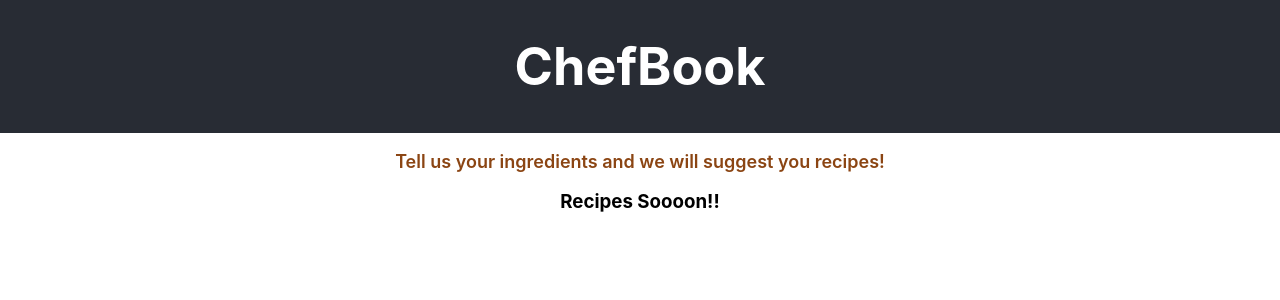
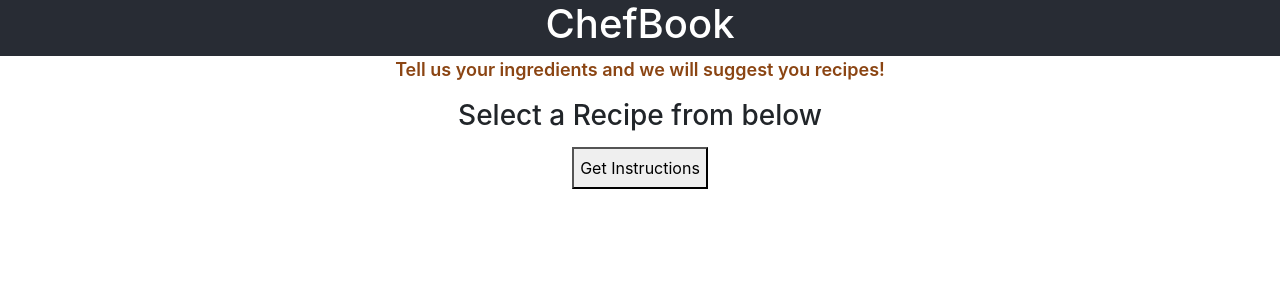
Before and after one commit to Lahari-5139/my-chef-book, a React (Create React App) app: page /recipe in a window 1280 px wide. Shown: the top 300 px of the page. Built offline with nearby package versions, Linux system fonts and the light colour scheme.

Commit message:
axios added

```diff
--- a/package.json
+++ b/package.json
@@ -6,6 +6,8 @@
     "@testing-library/jest-dom": "^5.11.10",
     "@testing-library/react": "^11.2.6",
     "@testing-library/user-event": "^12.8.3",
+    "axios": "^0.21.1",
+    "cors": "^2.8.5",
     "react": "^17.0.2",
     "react-dom": "^17.0.2",
     "react-router-dom": "^5.2.0",
--- a/src/App.js
+++ b/src/App.js
@@ -1,8 +1,11 @@
 import logo from './logo.svg';
 import './App.css';
+
+import 'bootstrap/dist/css/bootstrap.min.css';
+
 import HomeScreen from './components/HomeScreen';
 import RecipeScreen from './components/RecipeScreen';
-// import { HashRouter as Router, Route } from 'react-router-dom';
+import InstructionsScreen from './components/InstructionsScreen';
 import { BrowserRouter as Router, Route, Switch } from 'react-router-dom';
 
 function App() {
@@ -12,6 +15,7 @@ function App() {
       <div className="App">
         <Route exact path="/" component={HomeScreen} />
         <Route path="/recipe" component={RecipeScreen} />
+        <Route path="/instructions" component={InstructionsScreen} />
       </div>
       </Switch>
     </Router>
--- /dev/null
+++ b/src/components/InstructionsScreen.js
@@ -0,0 +1,21 @@
+import React, { Component } from "react";
+import '../App.css';
+import Recipes from './recipes';
+import {withRouter} from 'react-router-dom';
+
+class InstructionsScreen extends Component{
+    render(){
+        return (
+            <div className="App">
+              <header className="App-header">
+                <h1>ChefBook</h1>
+              </header>
+              <p className="para">Tell us your ingredients and we will suggest you recipes!</p>
+              <h3>Instructions</h3>
+
+            </div>
+          );
+    }
+}
+
+export default withRouter(InstructionsScreen);
--- a/src/components/ingredients.js
+++ b/src/components/ingredients.js
@@ -5,6 +5,7 @@ import Item from "./Item";
 // import map from './Map';
 // import { hashHistory } from 'react-router-dom';
 import { withRouter } from "react-router-dom";
+import axios from "axios";
 
 class Ingredients extends Component {
   constructor(props) {
@@ -20,7 +21,20 @@ class Ingredients extends Component {
   statehandler(event) {
     this.setState({ ingredient_name: event.target.value });
   }
-  handleClick() {
+  handleClick(event) {
+    event.preventDefault();
+    const obj = {
+      // headers: {
+      //   'Access-Control-Allow-Origin': '*',
+      //   "Access-Control-Allow-Methods": "GET,PUT,POST,DELETE,PATCH,OPTIONS",
+      //   "Access-Control-Allow-Credentials": true
+      // },
+      ingredients_array: this.state.ingredients_array
+    };
+    axios.post('http://localhost/Recipesbook/check.php', obj)
+    .then(res => console.log(res.data));
+    this.setState({ingredients_array: [],
+    ingredient_name: ""})
     this.props.history.push("/recipe");
   }
 
@@ -66,10 +80,7 @@ class Ingredients extends Component {
     addItem() {
 
       if (this.state.ingredient_name) {
-
-      //   var d = new Date();
       this.state.ingredients_array.push({
-        // date: d.getFullYear() + "/" + (d.getMonth() + 1) + "/" + d.getDate(),
         item: this.state.ingredient_name
       });
       this.setState({ ingredients_array: this.state.ingredients_array });
--- a/src/components/recipes.js
+++ b/src/components/recipes.js
@@ -9,11 +9,20 @@ class Recipes extends Component{
             recipes_array: [],
             recipe_name: ""
         };
+        this.handleClick = this.handleClick.bind(this);
+}
+handleClick() {
+    this.props.history.push('/instructions');
 }
 render(){
     return(
         <div>
-            <h3>Recipes Soooon!!</h3>
+            <h3>Select a Recipe from below</h3>
+            <button className='button'
+              type="button"
+              onClick={this.handleClick}>
+                  Get Instructions
+            </button>
         </div>
     );
 }
```
Also changed, not shown: 1 other file (tests, documents, lock files or other folders).
